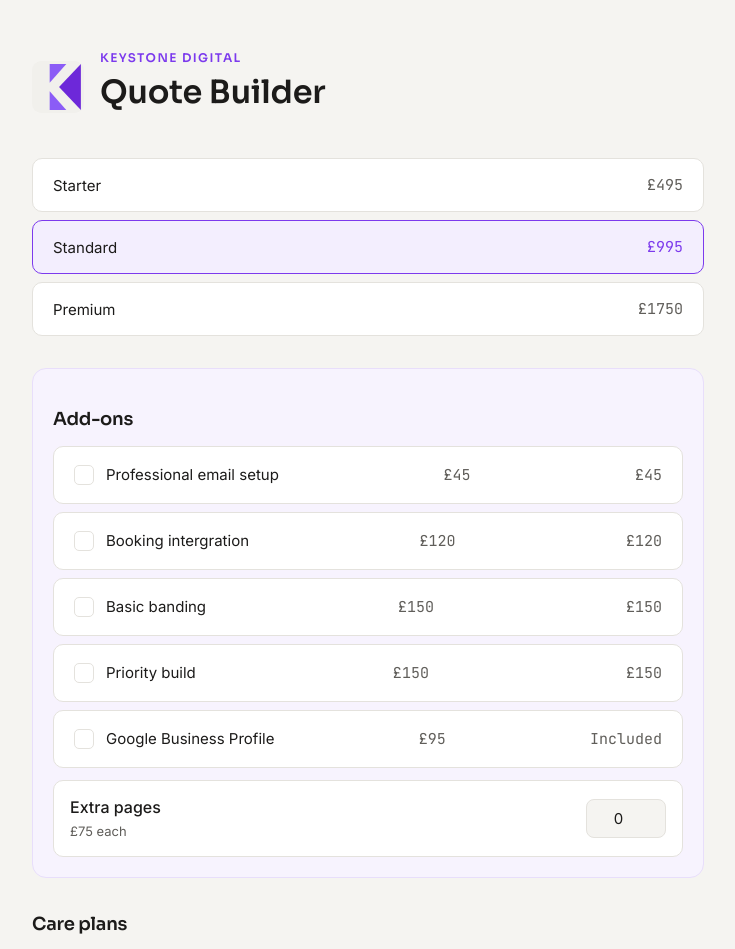
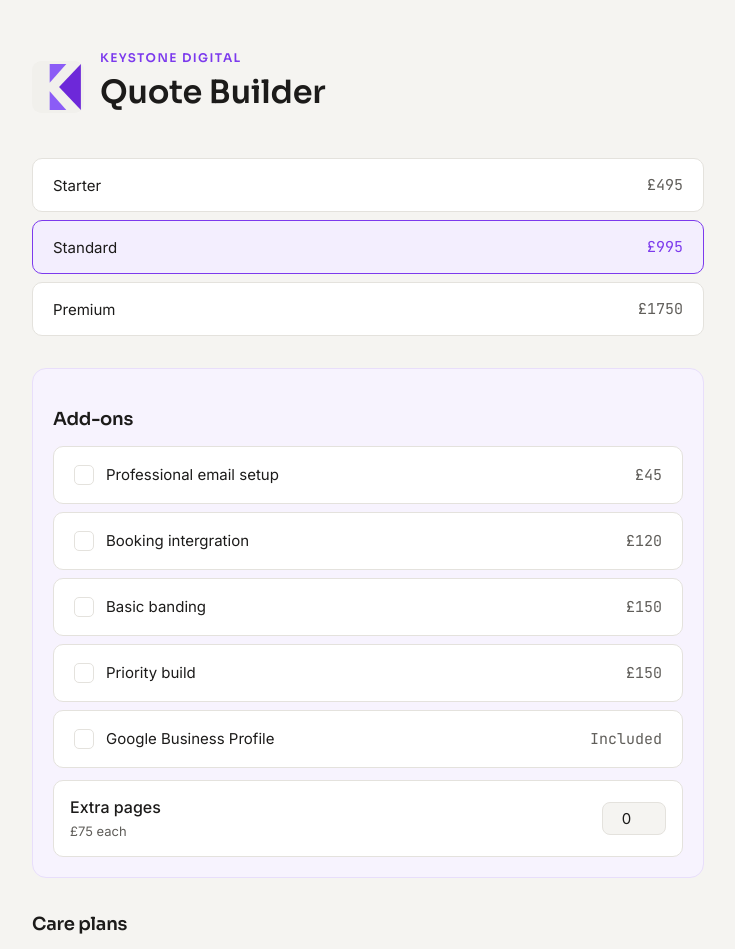
Before and after one commit to SteveJeffs/quote-builder, a React (Vite) app: page / in a window 1280 px wide. Shown: the top 949 px of the page, without its empty margins (272-1007 px from the left). Built offline with nearby package versions, Linux system fonts and the light colour scheme.

Commit message:
Add extra pages to receipt and email

```diff
--- a/src/App.jsx
+++ b/src/App.jsx
@@ -62,6 +62,7 @@ function App() {
   Package:${chosenPackage.name} (£${packagePrice})
   Add-ons:
   ${addonLines}
+  Extra pages: ${extraPages} (£${extraPagesPrice})
   Care plan:${chosenTier.name} (£${tierPrice}/month)
 
   Project total: £${projectTotal}
@@ -123,6 +124,8 @@ function App() {
         chosenTier={chosenTier}
         projectTotal={projectTotal}
         monthly={tierPrice}
+        extraPages={extraPages}
+        extraPagesPrice={extraPagesPrice}
       />
 
       <EnquiryForm
--- a/src/components/AddonList.jsx
+++ b/src/components/AddonList.jsx
@@ -11,7 +11,7 @@ function AddonList(props) {
                             checked={props.selected.includes(addon.id)}
                             onChange={() => props.onToggle(addon.id)}
                         />
-                        {addon.name}<span className="picker-price">£{addon.price}</span>
+                        {addon.name}
                         <span className="picker-price">
                             {addon.id === 'gbp' && props.gbpIncluded
                                 ? 'Included'
--- a/src/components/ExtraPages.css
+++ b/src/components/ExtraPages.css
@@ -22,8 +22,8 @@
 }
 
 .extra-pages input {
-    width: 80px;
-    padding: 9px 12px;
+    width: 64px;
+    padding: 6px 8px;
     border: 1px solid var(--border);
     border-radius: 8px;
     background: var(--base);
--- a/src/components/QuoteSummary.jsx
+++ b/src/components/QuoteSummary.jsx
@@ -17,14 +17,23 @@ function QuoteSummary(props) {
                     <div className="summary-line" key={addon.id}>
                         <span>{addon.name}</span>
                         <span className="summary-figure">
-                        {addon.price === 0
-                        ? 'Included'
-                    : `£${addon.price.toLocaleString('en-GB')}`}
+                            {addon.price === 0
+                                ? 'Included'
+                                : `£${addon.price.toLocaleString('en-GB')}`}
                         </span>
                     </div>
                 ))}
+                {props.extraPages > 0 && (
+                    <div className="summary-line">
+                        <span>Extra Pages x {props.extraPages}</span>
+                    <span className="summary-figure">
+                £{props.extraPagesPrice.toLocaleString('en-GB')}
+            </span>
+        </div>
+    )
+}
 
-            </div>
+            </div >
 
             <div className="summary-total">
                 <span className="summary-amount">
@@ -43,7 +52,7 @@ function QuoteSummary(props) {
                     <>No monthly charge, you host it yourself</>
                 )}
             </div>
-        </div>
+        </div >
     )
 }
 
```
